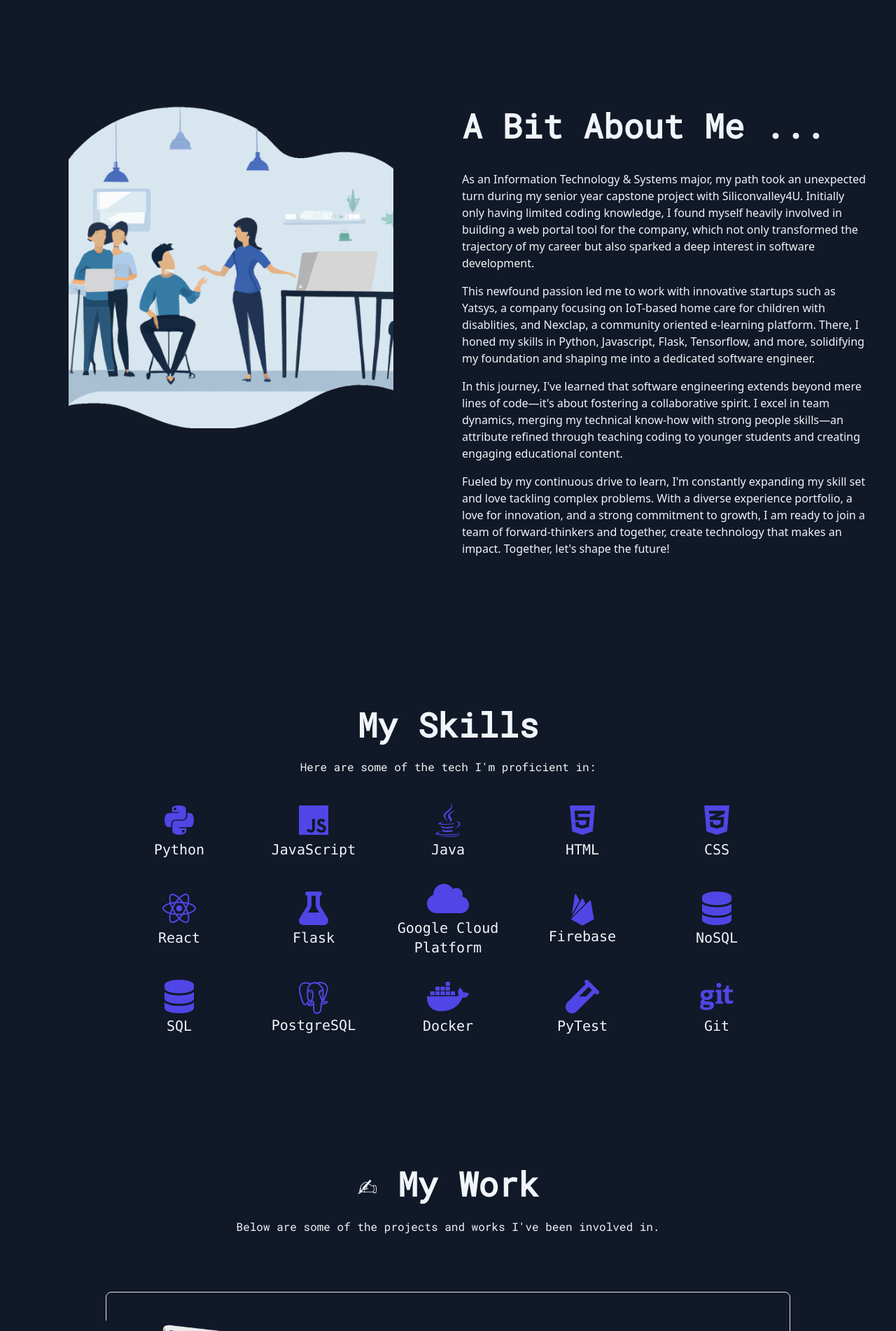
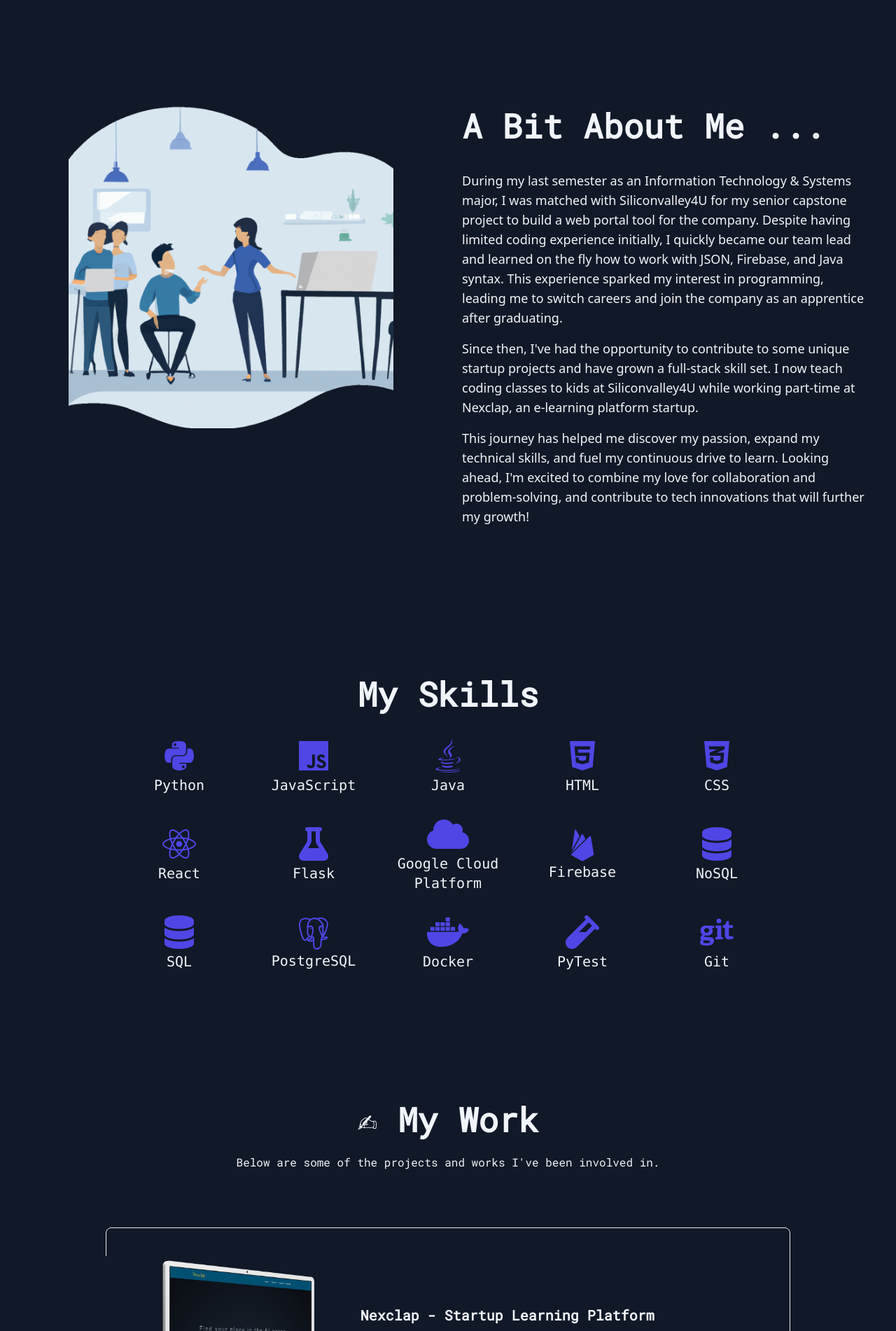
Before and after one commit to MichaelTranB/myPortfolio, a Flask app: page / in a window 1280 px wide. Shown: the part 628-2530 px from the top of the page at 70% size. Run offline with Flask 3, Linux system fonts and the light colour scheme; some libraries are stand-ins or nearby versions.

Commit message:
work card styling edits and

```diff
--- a/static/main.css
+++ b/static/main.css
@@ -343,9 +343,15 @@ p {
     font-family: 'Roboto Mono', monospace;
 }
 
-.san-serif-font p {
+.sans-serif-font, .sans-serif-font p {
     font-family: ui-sans-serif, system-ui, -apple-system, BlinkMacSystemFont, "Segoe UI", Roboto, "Helvetica Neue", Arial, "Noto Sans", sans-serif, "Apple Color Emoji", "Segoe UI Emoji", "Segoe UI Symbol", "Noto Color Emoji";
 }
+
+.font-roboto-mono {
+    font-family: 'Roboto Mono', monospace;
+    color: #4F46E5;
+}
+
 
 .custom-padding {
     margin-top: -4.5em;
@@ -597,7 +603,7 @@ body.dark-mode .experience-card.expanded .toggle-experience i.fa-minus {
     }
 }
 
-@media (max-width: 768px) {
+@media (max-width: 769px) {
 
     html, body {
         max-width: 100%;
--- a/templates/base.html
+++ b/templates/base.html
@@ -32,7 +32,7 @@
         <header class="header">
             <nav class="bg-white py-4 px-6 fixed w-full top-0 z-50 shadow-md" id="navbar">
                 <div class="flex justify-between items-center space-x-4">
-                    <a href="#" id="home-link" class="text-indigo-600 text-lg font-semibold font-orbitron my-name shadow-text-bold">&lt Michael Tran /></a>
+                    <a href="/" id="home-link" class="text-indigo-600 text-lg font-semibold font-orbitron my-name shadow-text-bold">&lt; Michael Tran /></a>
                     <div class="flex justify-between items-center">
                         <div class="hidden md:flex items-center">
                             <a href="/#about" class="nav-link">About</a>
@@ -218,8 +218,41 @@
 
         window.addEventListener('scroll', checkAnimations);
         checkAnimations();
+
+         document.getElementById('home-link').addEventListener('click', function(e) {
+            e.preventDefault();
+
+            if(window.location.pathname !== '/') {
+                window.location.href = '/';
+            } else {
+                window.scrollTo({
+                    top: 0,
+                    behavior: 'smooth'
+                });
+            }
+        });
     });
     </script>
 
+<script>
+    //Script for Toggling dark/light mode and remembering the choice
+    (function() {
+        var mode = localStorage.getItem('mode');
+        if (!mode) {
+            document.documentElement.classList.add('dark-mode');
+            localStorage.setItem('mode', 'dark-mode');
+        } else if (mode === 'dark-mode') {
+            document.documentElement.classList.add('dark-mode');
+        }
+
+        document.getElementById('mode-switcher').addEventListener('change', function() {
+            document.documentElement.classList.toggle('dark-mode');
+            var newMode = document.documentElement.classList.contains('dark-mode') ? 'dark-mode' : 'light-mode';
+            localStorage.setItem('mode', newMode);
+        });
+    })();
+</script>
+
+
     </body>
 </html>
--- a/templates/main_page.html
+++ b/templates/main_page.html
@@ -23,20 +23,28 @@
 
 <section id="about" class="mt-10 sm:mt-0">
     <div id="content">
-        <section class="pt-10 sm:pt-20 pb-4 sm:pb-10 bg-white san-serif-font mb-2 sm:mb-8" id="page-section">
+        <section class="pt-10 sm:pt-20 pb-4 sm:pb-10 bg-white sans-serif-font mb-2 sm:mb-8" id="page-section">
             <div class="container mx-auto px-10">
                 <div class="grid grid-cols-1 md:grid-cols-2 gap-10">
                     <div class="md:w-full md:order-2 slide-in-right">
                         <div class="about-me-title">
                             <h2 class="text-3xl sm:text-4xl lg:text-5xl mb-6 pt-2 font-orbitron text-indigo-600 bold-title">A Bit About Me ...</h2>
                         </div>
-                        <p class="font-orbitron text-base mb-4">As an Information Technology & Systems major, my path took an unexpected turn during my senior year capstone project with Siliconvalley4U. Initially only having limited coding knowledge, I found myself heavily involved in building a web portal tool for the company, which not only transformed the trajectory of my career but also sparked a deep interest in software development.</p>
+                        <p class="font-orbitron text-gray-700 text-base md:text-lg mb-4">
+                            During my last semester as an Information Technology & Systems major, I was matched with Siliconvalley4U for my senior capstone project to build a web portal tool for the company.
+                            Despite having limited coding experience initially, I quickly became our team lead and learned on the fly how to work with JSON, Firebase, and Java syntax.
+                            This experience sparked my interest in programming, leading me to switch careers and join the company as an apprentice after graduating.
+                        </p>
 
-                        <p class="text-gray-700 text-base mb-4">This newfound passion led me to work with innovative startups such as Yatsys, a company focusing on IoT-based home care for children with disablities, and Nexclap, a community oriented e-learning platform. There, I honed my skills in Python, Javascript, Flask, Tensorflow, and more, solidifying my foundation and shaping me into a dedicated software engineer.</p>
+                        <p class="text-gray-700 text-base md:text-lg mb-4">
+                            Since then, I've had the opportunity to contribute to some unique startup projects and have grown a full-stack skill set.
+                            I now teach coding classes to kids at Siliconvalley4U while working part-time at Nexclap, an e-learning platform startup.
+                        </p>
 
-                        <p class="text-gray-700 text-base mb-4">In this journey, I've learned that software engineering extends beyond mere lines of code—it's about fostering a collaborative spirit. I excel in team dynamics, merging my technical know-how with strong people skills—an attribute refined through teaching coding to younger students and creating engaging educational content.</p>
-
-                        <p class="text-gray-700 text-base mb-4">Fueled by my continuous drive to learn, I'm constantly expanding my skill set and love tackling complex problems. With a diverse experience portfolio, a love for innovation, and a strong commitment to growth, I am ready to join a team of forward-thinkers and together, create technology that makes an impact. Together, let's shape the future!</p>
+                        <p class="text-gray-700 text-base md:text-lg mb-4">
+                            This journey has helped me discover my passion, expand my technical skills, and fuel my continuous drive to learn.
+                            Looking ahead, I'm excited to combine my love for collaboration and problem-solving, and contribute to tech innovations that will further my growth!
+                        </p>
                     </div>
 
                     <div class="md:w-full md:order-1 slide-in-left">
@@ -56,7 +64,6 @@
                 <div class="container mx-auto max-w-5xl px-10">
                     <div class="text-center fade-in">
                         <h2 class="text-3xl sm:text-4xl lg:text-5xl mb-6 font-orbitron text-indigo-600 bold-title">My Skills</h2>
-                        <p class="text-gray-700">Here are some of the tech I'm proficient in:</p>
                     </div>
                     <div class="grid grid-cols-3 sm:grid-cols-3 md:grid-cols-4 lg:grid-cols-5 gap-4 mt-8 fade-in">
                         <!-- Python -->
@@ -160,8 +167,9 @@
                     <img src="static\nexclapMockup2.png" alt="Nexclap Logo" class="h-auto w-auto max-w-full md:max-w-xs lg:max-w-sm">
                 </div>
                 <div class="w-full md:w-2/3 lg:w-3/4 md:pl-6">
-                    <h2 class="text-lg text-gray-900 font-medium title-font mb-2">Nexclap - Startup Learning Platform</h2>
-                    <p class="leading-relaxed text-base">Leading the development of Nexclap, integrating new features for an enhanced learning experience and investor engagement.</p>
+                    <h2 class="text-lg lg:text-xl font-roboto-mono font-medium title-font mb-2 font-bold">Nexclap - Startup Learning Platform</h2>
+
+                    <p class="leading-relaxed text-base sans-serif-font">Leading the development of Nexclap 2.0, integrating new features for a second launch to enhance the learning, networking and recruitment experience</p>
                     <a href="{{ url_for('nexclap') }}" class="text-indigo-600 font-bold inline-flex items-center mt-3">View Project<i class="fas fa-arrow-right ml-2"></i></a>
                 </div>
                 </div>
@@ -178,8 +186,8 @@
         <div class="w-full md:w-1/2 px-4 mb-4 md:mb-0">
             <div class="flex border border-rounded-lg p-10 rounded-lg items-center flex-col md:flex-col" style="margin: auto;">
                 <div class="w-full md:w-full lg:w-full md:pl-6 mb-12">
-                    <h2 class="text-lg text-gray-900 font-medium title-font mb-2">Yatsys</h2>
-                    <p class="leading-relaxed text-base">A prototype focused on facial and emotion recognition, part of a larger initiative to enable real-time alert dispatch for parents of children with disabilities</p>
+                    <h2 class="text-lg lg:text-xl font-roboto-mono font-medium title-font mb-2 font-bold">Yatsys</h2>
+                    <p class="leading-relaxed text-base sans-serif-font">A prototype focused on facial and emotion recognition, part of a larger initiative to enable real-time alert dispatch for parents of children with disabilities</p>
                     <a href="{{ url_for('yatsys') }}" class="text-indigo-600 font-bold inline-flex items-center mt-3">View Project<i class="fas fa-arrow-right ml-2"></i></a>
                 </div>
                 <div class="flex justify-center mt-4 md:mt-4">
@@ -192,8 +200,8 @@
         <div class="w-full md:w-1/2 px-4">
             <div class="flex border p-10 rounded-lg border-rounded-lg items-center flex-col md:flex-col h-full" style="margin: auto;">
                 <div class="w-full md:w-full lg:w-full md:pl-6 mb-12">
-                    <h2 class="text-lg text-gray-900 font-medium title-font mb-2">Valentine's Day Card Website</h2>
-                    <p class="leading-relaxed text-base">A personal project combining JavaScript and CSS animations to craft a personalized Valentine's Day card - polaroid pics, music, and confetti included 🎉</p>
+                    <h2 class="text-lg lg:text-xl font-roboto-mono font-medium title-font mb-2 font-bold">Valentine's Day Card Website</h2>
+                    <p class="leading-relaxed text-base sans-serif-font">A personal project combining JavaScript and CSS animations to craft a personalized Valentine's Day card - polaroid pics, music, and confetti included 🎉</p>
                     <a href="{{ url_for('valentines') }}" class="text-indigo-600 font-bold inline-flex items-center mt-3">View Project<i class="fas fa-arrow-right ml-2"></i></a>
                 </div>
                 <div class="md:flex justify-center mt-4 md:mt-4">
@@ -206,14 +214,14 @@
 
         <!-- Coding Instructor Work -->
         <div class="container mx-auto px-5 py-24 fade-in">
-            <div class="xl:w-5/6 lg:w-5/6 md:w-full px-4 mt-0 mx-auto">
-            <h2 class="text-lg text-gray-900 font-medium title-font mb-12 bold-title text-center">Coding Instructor Work</h2>
+            <div class="xl:w-5/6 lg:w-5/6 md:w-full px-4 -mt-10 mx-auto">
+            <h2 class="font-roboto-mono text-2xl md:text-3xl lg:text-3xl mb-12 font-bold text-center">Coding Instructor Work</h2>
             <div class="flex flex-wrap justify-center md:grid md:grid-cols-2 gap-x-5">
                 <!-- Python 2A -->
                 <div class="w-full px-4 mb-8 md:mb-0">
                 <div class="flex flex-col border border-gray-200 p-6 rounded-lg  border-rounded-lg flex-grow" style="min-height: 400px;">
-                    <h3 class="text-md text-gray-900 font-medium bold-title">Python 2A Course: Data Structures & Algorithms</h3>
-                    <p>Data structures and algorithms course material and examples</p>
+                    <h2 class="text-lg lg:text-xl font-roboto-mono font-medium title-font mb-2 font-bold">Python 2A Course: DSA</h3>
+                    <p class="leading-relaxed text-base sans-serif-font">Data structures and algorithms course material</p>
                     <a href="{{ url_for('py2a_dsa') }}" class="mt-auto text-indigo-600 font-bold inline-flex items-center mt-3">Learn More<i class="fas fa-arrow-right ml-2"></i></a>
                 </div>
                 </div>
@@ -222,14 +230,14 @@
                 <div class="w-full px-4">
                     <!-- Introduction to APIs -->
                     <div class="flex flex-col border border-gray-200 p-6 rounded-lg border-rounded-lg mb-4" style="min-height: 200px;">
-                    <h3 class="text-md text-gray-900 font-medium bold-title">Introduction to APIs</h3>
-                    <p>Modules and Assignments</p>
+                    <h2 class="text-lg lg:text-xl font-roboto-mono font-medium title-font mb-2 font-bold">Introduction to APIs</h3>
+                    <p class="leading-relaxed text-base sans-serif-font">Modules and Assignments</p>
                     <a href="{{ url_for('student_api') }}" class="mt-auto text-indigo-600 font-bold inline-flex items-center mt-3">Learn More<i class="fas fa-arrow-right ml-2"></i></a>
                     </div>
                     <!-- Intro to Generative AI Course -->
                     <div class="flex flex-col border border-gray-200 p-6 rounded-lg  border-rounded-lg" style="min-height: 200px;">
-                    <h3 class="text-md text-gray-900 font-medium bold-title">Intro to Generative AI Course</h3>
-                    <p>Teaching 8th-grade advanced Python students topics of Neural Networks, NLP, and Generative AI</p>
+                    <h2 class="text-lg lg:text-xl font-roboto-mono font-medium title-font mb-2 font-bold">Intro to Generative AI Course</h3>
+                    <p class="leading-relaxed text-base sans-serif-font">Teaching 8th-grade advanced Python students topics of Neural Networks, NLP, and Generative AI</p>
                     <a href="{{ url_for('generative_ai') }}" class="mt-auto text-indigo-600 font-bold inline-flex items-center mt-3">Learn More<i class="fas fa-arrow-right ml-2"></i></a>
                     </div>
                 </div>
--- a/templates/yatsys.html
+++ b/templates/yatsys.html
@@ -8,8 +8,8 @@
             <div class="w-full lg:w-1/2">
                 <h2 class="text-6xl sm:text-7xl lg:text-8xl font-bold font-orbitron text-indigo-600 mt-8 mb-20">Yatsys</h2>
                 <p class="font-orbitron text-base mb-4">
-                    Nexclap is an eLearning platform developed by Siliconvalley4u that offers a wide range of courses. I'm excited to be part of the team that's transforming Nexclap into an innovative, AI-powered social network aimed at enhancing recruitment and career development.
-                    Our goal is to create a dynamic space that connects students, job seekers, and recruiters, effectively closing the gap between education and employment.
+                    Yatsys is a pre-seed startup focused on automated IoT home care, utilizing facial and emotion recognition to send real-time alerts to parents of children with disabilities.
+                    Within a dedicated two-month timeline, my role significantly contributed to achieving the first phase of the MVP, laying the groundwork for personalized monitoring solutions.
                 </p>
             </div>
 
```
Also changed, not shown: templates/nexclap.html (+11 -8 lines).
